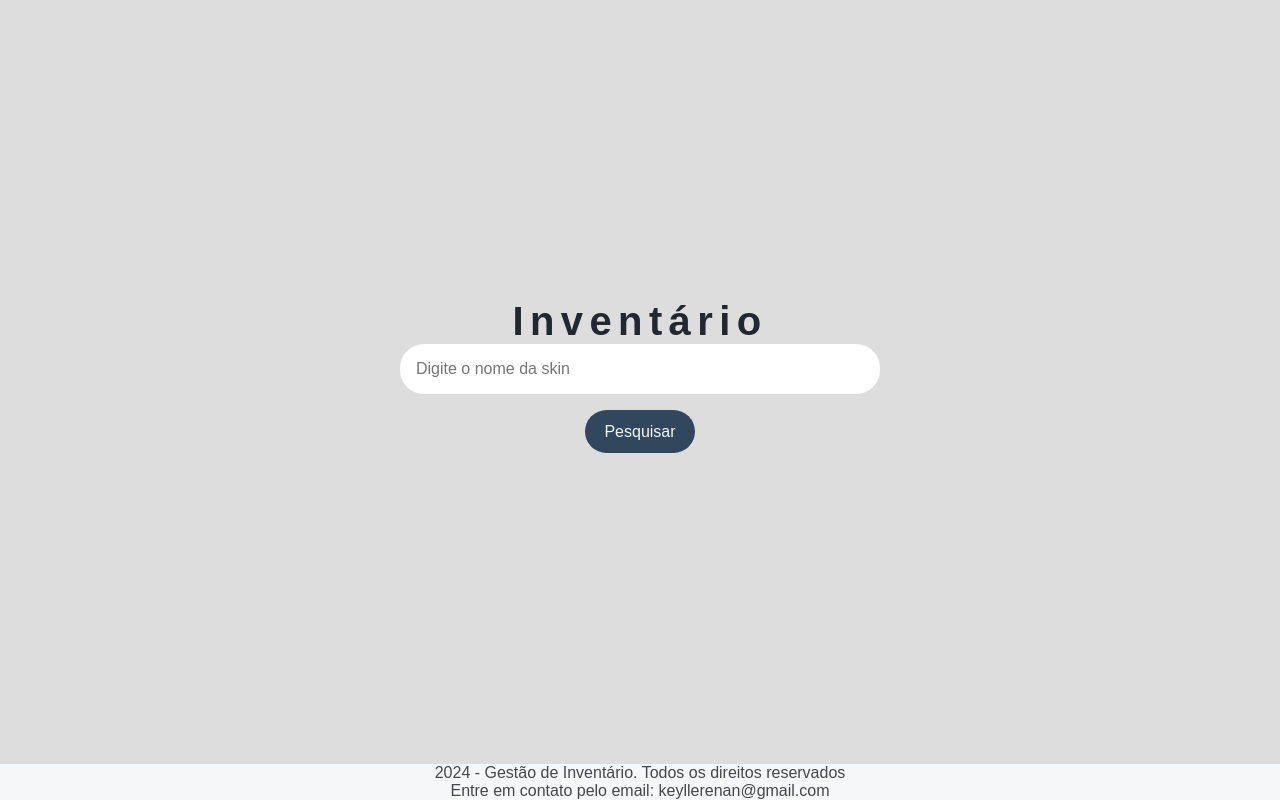
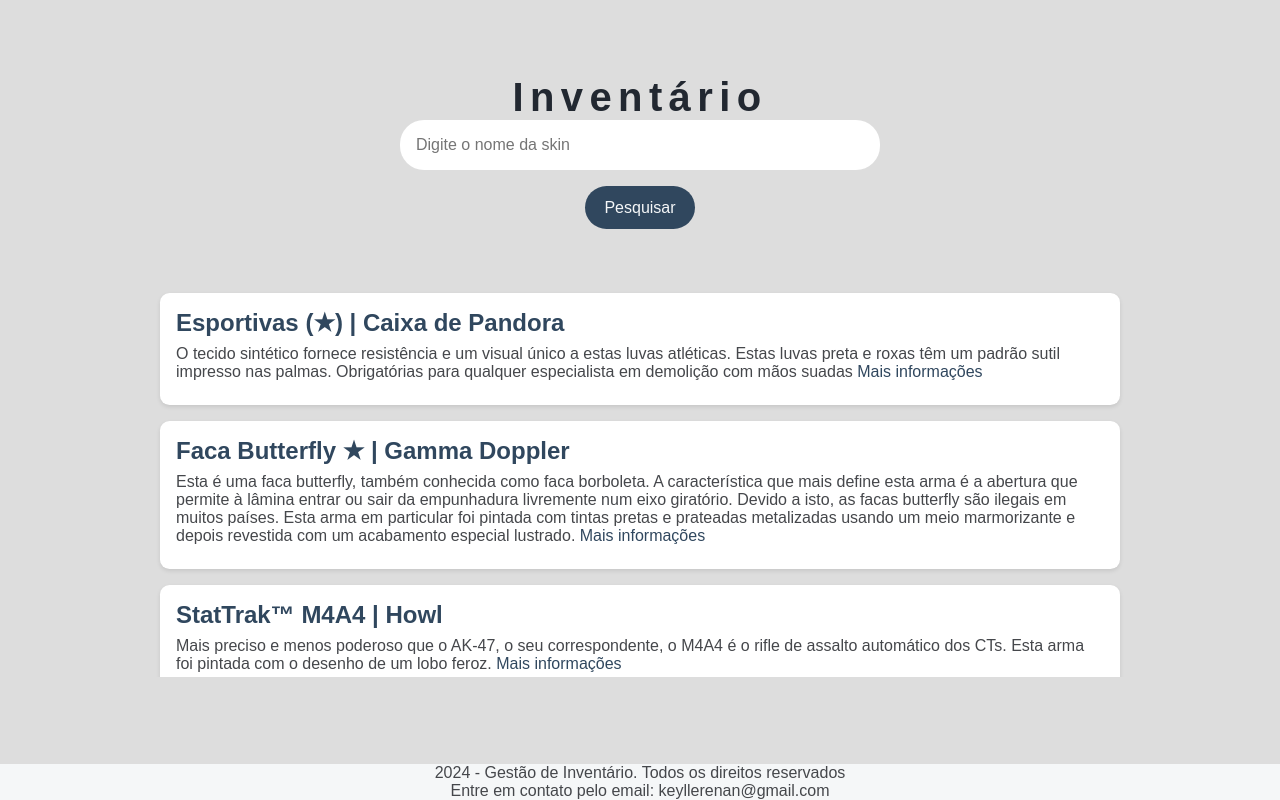
Before and after one commit to keyllerenan/Modelo-gerenciamento-IA, a plain HTML site: page index.html in a window 1280 px wide. Drawn offline with Linux system fonts and the light colour scheme.

Commit message:
feat: adding item description

```diff
--- /dev/null
+++ b/assets/app/app.js
@@ -0,0 +1 @@
+console.log();
--- a/index.html
+++ b/index.html
@@ -17,12 +17,42 @@
             <input type="text" placeholder="Digite o nome da skin">
             <button>Pesquisar</button>
         </section>
+        <section class="resultados-pesquisa">
+            <div class="item-resultado">
+                <h2>
+                    <a href="https://csgoempire.com/item/248708631" target="_blank">Esportivas (★) | Caixa de Pandora</a>
+                </h2>
+                <p class="descricao-meta">O tecido sintético fornece resistência e um visual único a estas luvas atléticas. Estas luvas preta e roxas têm um padrão sutil impresso nas palmas. Obrigatórias para qualquer especialista em demolição com mãos suadas
+                    <a href="#" target="_blank">Mais informações</a>
+                </p>
+            </div>
+
+            <div class="item-resultado">
+                <h2>
+                    <a href="https://csgoempire.com/item/246141880"target="_blank">Faca Butterfly ★ | Gamma Doppler</a>
+                </h2>
+                <p class="descricao-meta">Esta é uma faca butterfly, também conhecida como faca borboleta. A característica que mais define esta arma é a abertura que permite à lâmina entrar ou sair da empunhadura livremente num eixo giratório. Devido a isto, as facas butterfly são ilegais em muitos países. Esta arma em particular foi pintada com tintas pretas e prateadas metalizadas usando um meio marmorizante e depois revestida com um acabamento especial lustrado.
+                    <a href="#" target="_blank">Mais informações</a>
+                </p>
+            </div>
+
+            <div class="item-resultado">
+                <h2>
+                    <a href="https://csgoempire.com/item/249901510"target="_blank">StatTrak™ M4A4 | Howl</a>
+                </h2>
+                <p class="descricao-meta">Mais preciso e menos poderoso que o AK-47, o seu correspondente, o M4A4 é o rifle de assalto automático dos CTs. Esta arma foi pintada com o desenho de um lobo feroz.
+                    <a href="#" target="_blank">Mais informações</a>
+                </p>
+            </div>
+
+        </section>
     </main>
     <footer>
         <p>2024 - Gestão de Inventário. Todos os direitos reservados</p>
         <p>Entre em contato pelo email: keyllerenan@gmail.com</p>
     </footer>
 
+<script src="./assets/app/app.js"></script>
 </body>
 
 </html>
```
